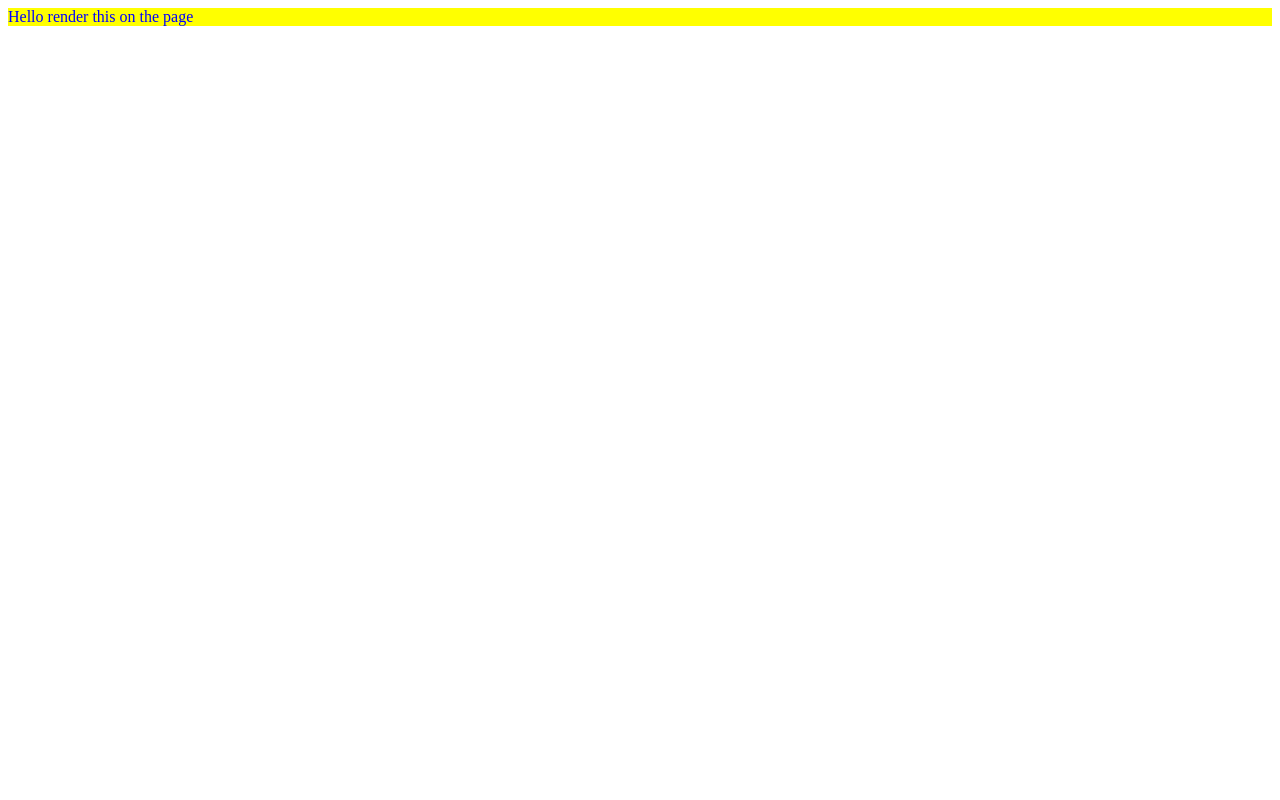
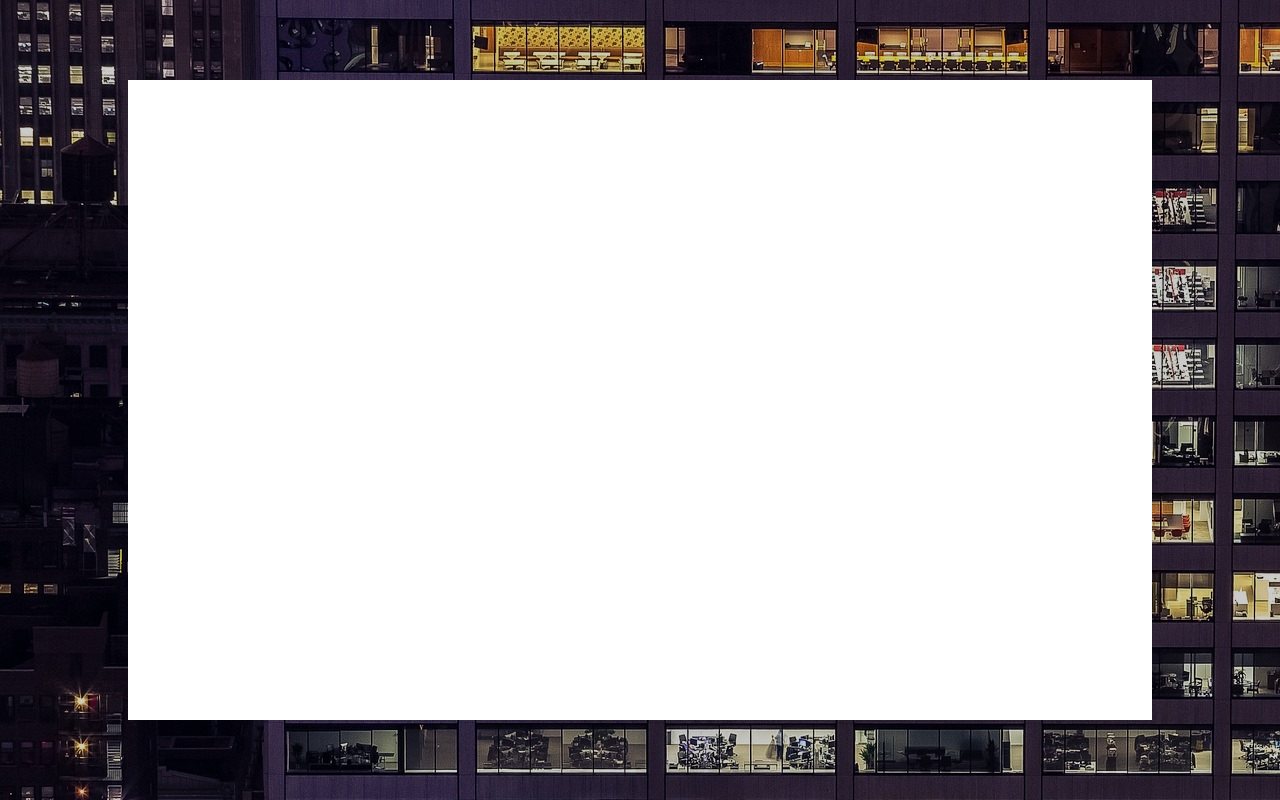
Before and after one commit to pkestikar/todoList, a React app: page / in a window 1280 px wide. Built offline with nearby package versions, Linux system fonts and the light colour scheme.

Commit message:
added in the bg image and the content pad

```diff
--- a/app/components/TodoList/index.js
+++ b/app/components/TodoList/index.js
@@ -0,0 +1,23 @@
+import React, { Component } from 'react';
+import TodoPad from 'Components/TodoPad';
+
+class TodoList extends Component {
+    constructor(props) {
+        super(props);
+
+    }
+
+    render() {
+        const classname = `todo__main`;
+
+        return (
+            <div className={classname} style={{background: "url('./images/building.jpg')"}}>
+                <div className="content-wrapper">
+                    <TodoPad/>
+                </div>
+            </div>
+        )
+    }
+}
+
+export default TodoList;
--- a/app/components/TodoList/style.scss
+++ b/app/components/TodoList/style.scss
@@ -1,9 +1,16 @@
-.test {
-  background: yellow;
-  color: blue;
+.todo__main {
+  height: 100%;
+  width: 100%;
+  position: fixed;
+  padding: 0;
+  margin: 0;
+  .content-wrapper {
+    height: 100%;
+    width: 100%;
+    background: rgba(0, 0, 0, 0.2);
+
+    display: flex;
+    align-items: center;
+    justify-content: center;
+  }
 }
-
-.test:hover {
-  background: black;
-  color: white;
-}
--- /dev/null
+++ b/app/components/TodoPad/index.js
@@ -0,0 +1,11 @@
+import React, { Component } from 'react';
+
+const TodoPad = (props) => {
+    return (
+        <div className="todo-pad">
+
+        </div>
+    )
+};
+
+export default TodoPad;
--- /dev/null
+++ b/app/components/TodoPad/style.scss
@@ -0,0 +1,7 @@
+.todo-pad {
+  max-width: 1500px;
+  max-height: 800px;
+  width: 80%;
+  height: 80%;
+  background: white;
+}
--- a/app/index.js
+++ b/app/index.js
@@ -1,4 +1,5 @@
 import React, { Component } from 'react';
 import ReactDOM from 'react-dom';
+import TodoList from 'Components/TodoList';
 
-ReactDOM.render(<div className={'test'}>Hello render this on the page</div>, document.getElementById('root'));
+ReactDOM.render(<TodoList/>, document.getElementById('root'));
--- a/app/scss/app.scss
+++ b/app/scss/app.scss
@@ -1 +1,2 @@
 @import '../components/TodoList/style';
+@import '../components/TodoPad/style';
--- a/index.html
+++ b/index.html
@@ -5,6 +5,12 @@
     <title>React ToDo List</title>
 
     <link rel="stylesheet" href="dist/app.css">
+
+    <style>
+        body {
+            margin: 0;
+        }
+    </style>
 </head>
 <body>
 
--- a/webpack.dev.config.js
+++ b/webpack.dev.config.js
@@ -25,5 +25,10 @@ module.exports = {
                 ]
             }
         ]
+    },
+    resolve: {
+        alias: {
+            Components: path.resolve(__dirname, 'app/components/')
+        }
     }
 };
```
Also changed, not shown: dist/app.css, dist/main.js, images/building.jpg (added).
